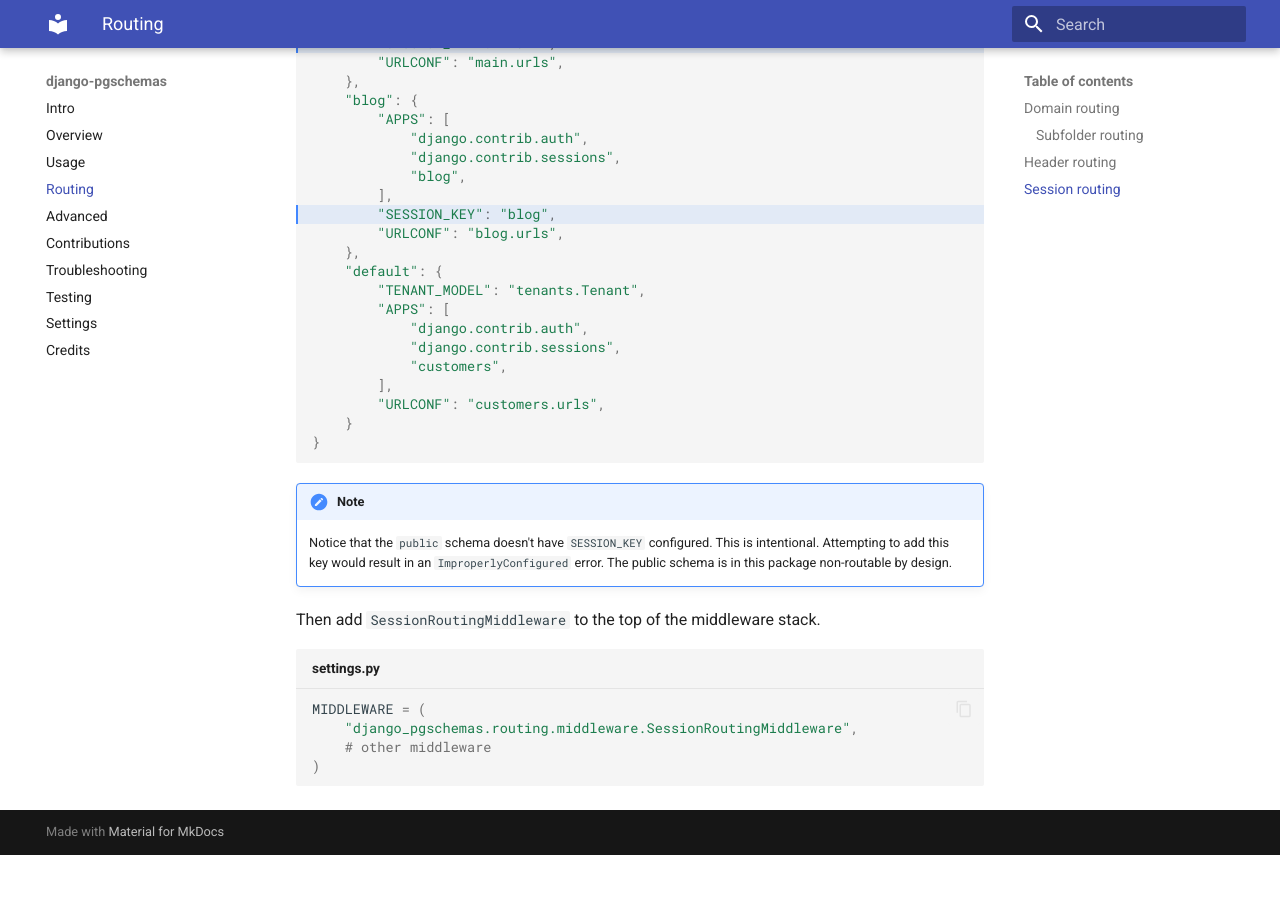
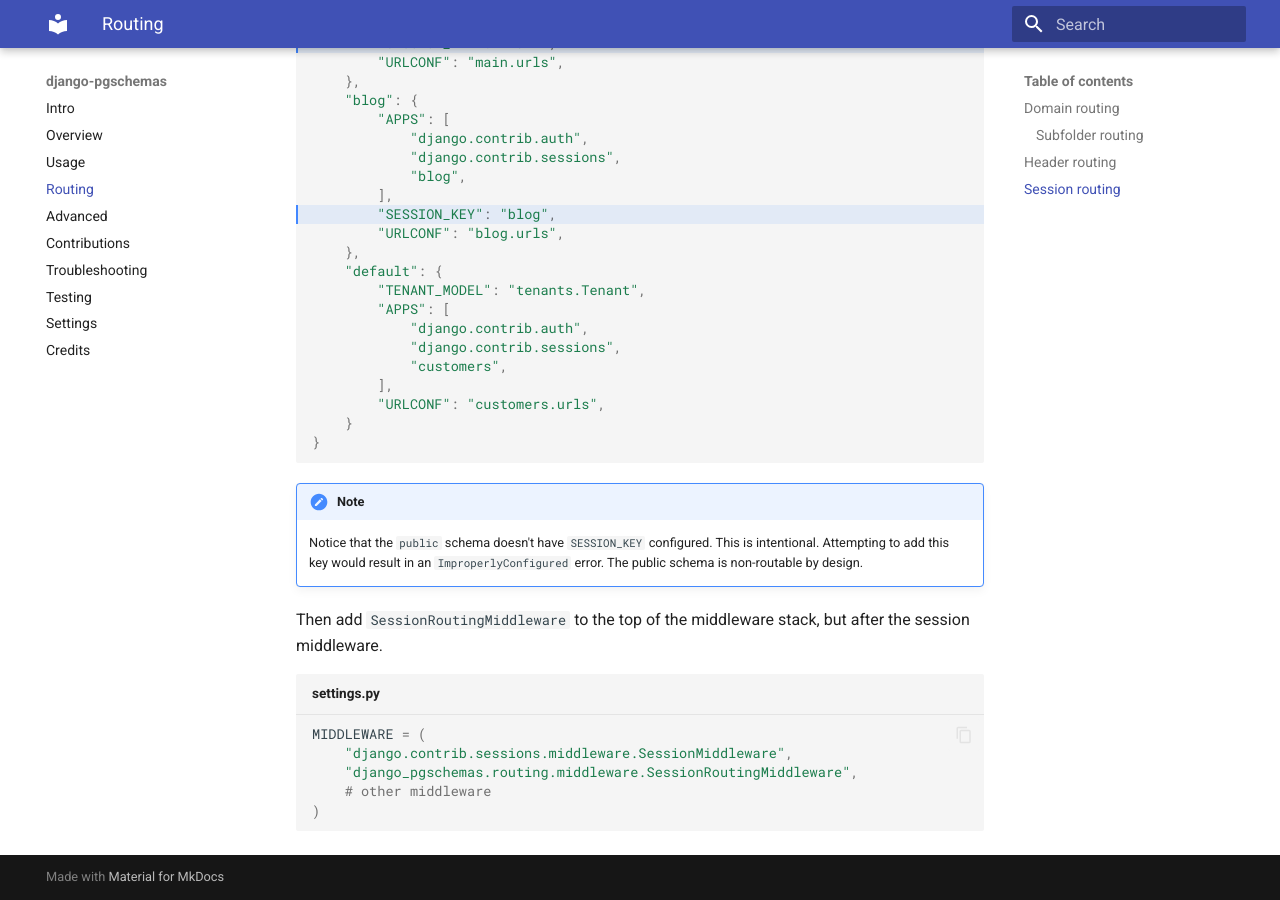
Before and after one commit to lorinkoz/django-pgschemas, an MkDocs documentation site: the page built from docs/routing.md, in a window 1280 px wide and 900 px high, scrolled down 4443 px. Built offline with MkDocs 1.6.1 and Material for MkDocs 9.7.7, drawn with Linux system fonts in a browser that asks for light colours; before the commit the page ends 5298 px from its top, so only the background shows below that; some of the changed text lies outside the part shown.

Commit message:
Corrections in docs

````diff
--- a/docs/routing.md
+++ b/docs/routing.md
@@ -68,7 +68,7 @@ Then you can assign domains to tenants:
 
 !!! Note
 
-    Notice that the `public` schema doesn't have `DOMAINS` configured. This is intentional. Attempting to add this key would result in an `ImproperlyConfigured` error. The public schema is in this package non-routable by design.
+    Notice that the `public` schema doesn't have `DOMAINS` configured. This is intentional. Attempting to add this key would result in an `ImproperlyConfigured` error. The public schema is non-routable by design.
 
 Finally add `DomainRoutingMiddleware` to the top of the middleware stack, so that all subsequent middleware can benefit from the added tenant.
 
@@ -94,7 +94,7 @@ It is also possible to use subfolder routing, instead of using domains/subdomain
 
     Subfolder routing is NOT supported for static tenants.
 
-For a special case with subfolder routing please see [fallback domains](advanced.md#fallback-domains)
+For a special case with subfolder routing please see [fallback domains](advanced.md#fallback-domains).
 
 ## Header routing
 
@@ -148,7 +148,7 @@ TENANTS = {
 
 !!! Note
 
-    Notice that the `public` schema doesn't have `HEADER` configured. This is intentional. Attempting to add this key would result in an `ImproperlyConfigured` error. The public schema is in this package non-routable by design.
+    Notice that the `public` schema doesn't have `HEADER` configured. This is intentional. Attempting to add this key would result in an `ImproperlyConfigured` error. The public schema is non-routable by design.
 
 Then add `HeaderRoutingMiddleware` to the top of the middleware stack.
 
@@ -211,12 +211,13 @@ TENANTS = {
 
 !!! Note
 
-    Notice that the `public` schema doesn't have `SESSION_KEY` configured. This is intentional. Attempting to add this key would result in an `ImproperlyConfigured` error. The public schema is in this package non-routable by design.
+    Notice that the `public` schema doesn't have `SESSION_KEY` configured. This is intentional. Attempting to add this key would result in an `ImproperlyConfigured` error. The public schema is non-routable by design.
 
-Then add `SessionRoutingMiddleware` to the top of the middleware stack.
+Then add `SessionRoutingMiddleware` to the top of the middleware stack, but after the session middleware.
 
 ```python title="settings.py"
 MIDDLEWARE = (
+    "django.contrib.sessions.middleware.SessionMiddleware",
     "django_pgschemas.routing.middleware.SessionRoutingMiddleware",
     # other middleware
 )
````
Also changed, not shown: docs/advanced.md (+3 -3 lines).
